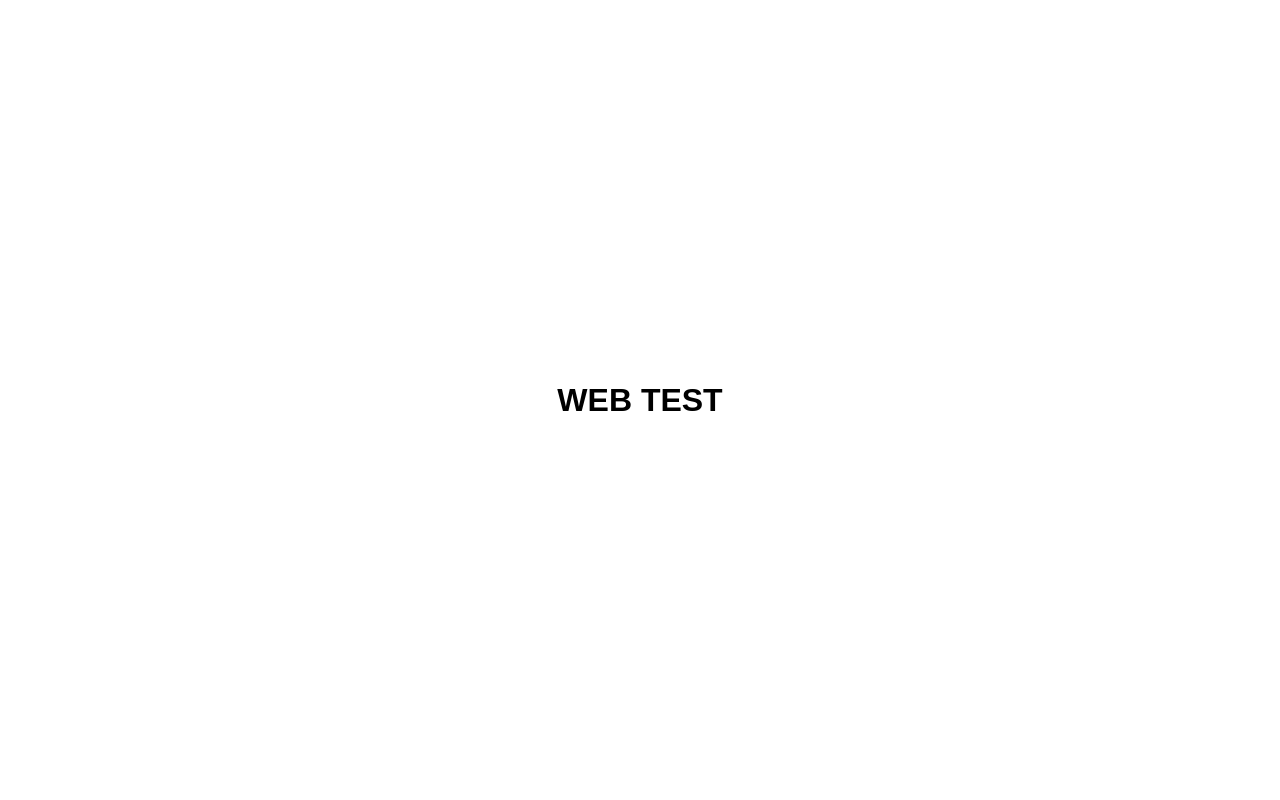
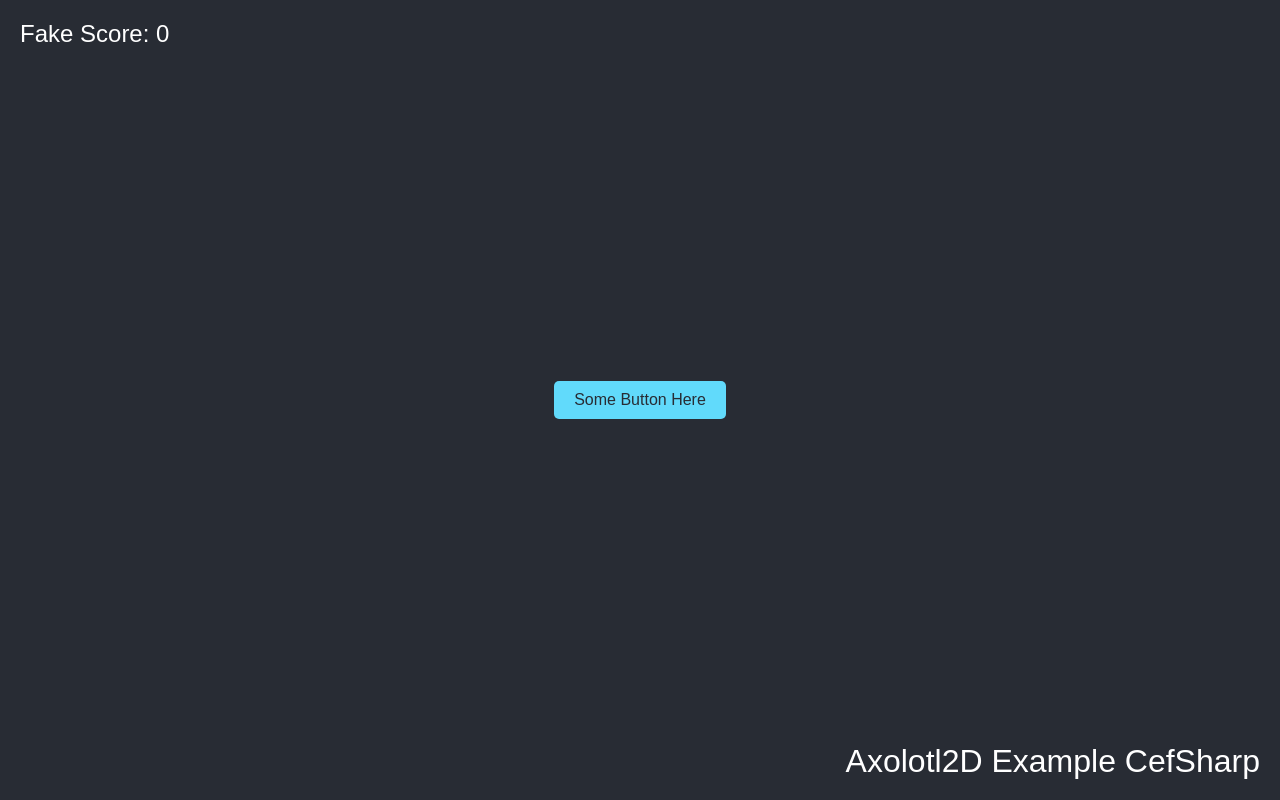
Before and after one commit to Naamloos/Axolotl2D.Webtest, a plain HTML site: page index.html in a window 1280 px wide. Drawn offline with Linux system fonts and the light colour scheme.

Commit message:
Push mock fake game UI

```diff
--- a/index.html
+++ b/index.html
@@ -5,18 +5,51 @@
     <meta name="viewport" content="width=device-width, initial-scale=1.0">
     <title>Axolotl2D Web Test</title>
     <style>
-        html, body
-        {
+        html, body {
             margin: 0;
             padding: 0;
             font-family: Arial, sans-serif;
-            background-color: transparent;
+            background-color: #282c34;
+            color: white;
+            height: 100%;
+            overflow: hidden;
+        }
+        .container {
+            display: flex;
+            flex-direction: column;
+            justify-content: center;
+            align-items: center;
+            height: 100vh;
+            position: relative;
+        }
+        .header {
+            font-size: 2em;
+            position: absolute;
+            bottom: 20px;
+            right: 20px;
+        }
+        .score {
+            font-size: 1.5em;
+            position: absolute;
+            top: 20px;
+            left: 20px;
+        }
+        .start-button {
+            padding: 10px 20px;
+            font-size: 1em;
+            cursor: pointer;
+            background-color: #61dafb;
+            border: none;
+            border-radius: 5px;
+            color: #282c34;
         }
     </style>
 </head>
 <body>
-    <div style="display: flex; justify-content: center; align-items: center; height: 100vh;">
-        <h1>WEB TEST</h1>
+    <div class="container">
+        <div class="score">Fake Score: 0</div>
+        <button class="start-button">Some Button Here</button>
+        <div class="header">Axolotl2D Example CefSharp</div>
     </div>
 </body>
 </html>
```
